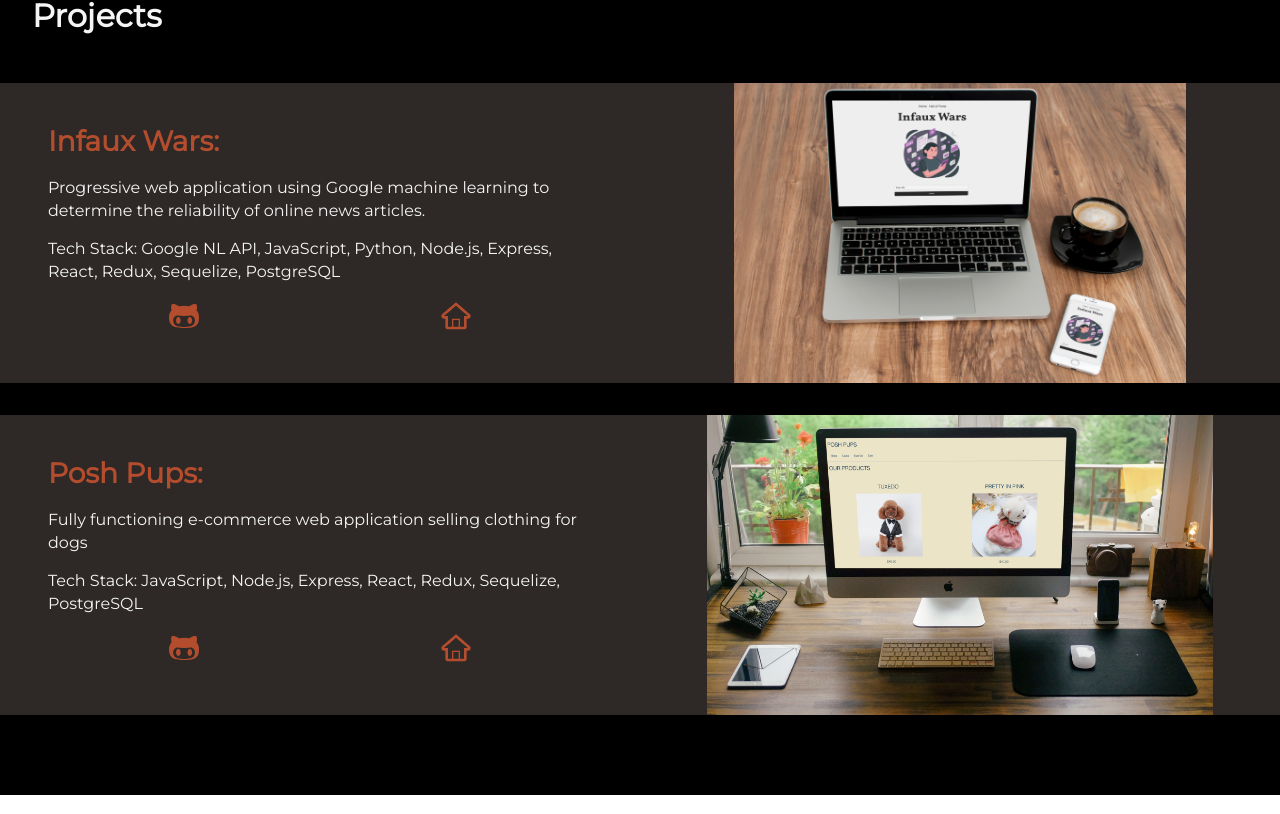
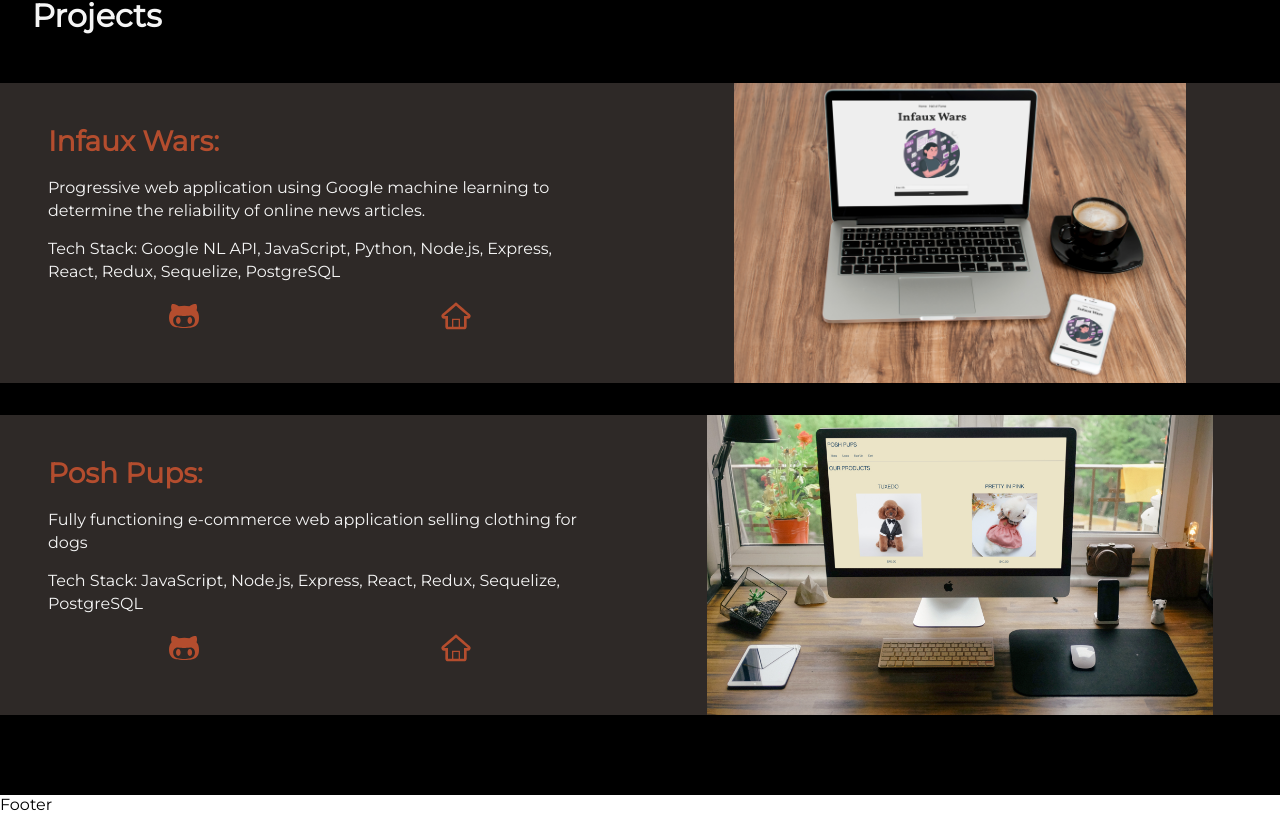
Before and after one commit to RaymondNimalan/PortfolioWebsite, a React (Create React App) app: page / in a window 1280 px wide. Shown: the part 2301-3115 px from the top of the page. Built offline with nearby package versions, Linux system fonts and the light colour scheme.

Commit message:
feat: footer component

```diff
--- a/src/App.js
+++ b/src/App.js
@@ -6,6 +6,7 @@
 import Skills from './components/Skills';
 import Projects from './components/Projects';
 import Landing from './components/Landing';
+import Footer from './components/Footer';
 
 function App() {
   const [isOpen, setIsOpen] = useState(false);
@@ -22,6 +23,7 @@
       <InfoSection {...AboutData} />
       <Skills />
       <Projects />
+      <Footer />
     </>
   );
 }
--- /dev/null
+++ b/src/components/Footer.js
@@ -0,0 +1,7 @@
+import React from 'react';
+
+const Footer = () => {
+  return <div>Footer</div>;
+};
+
+export default Footer;
```
